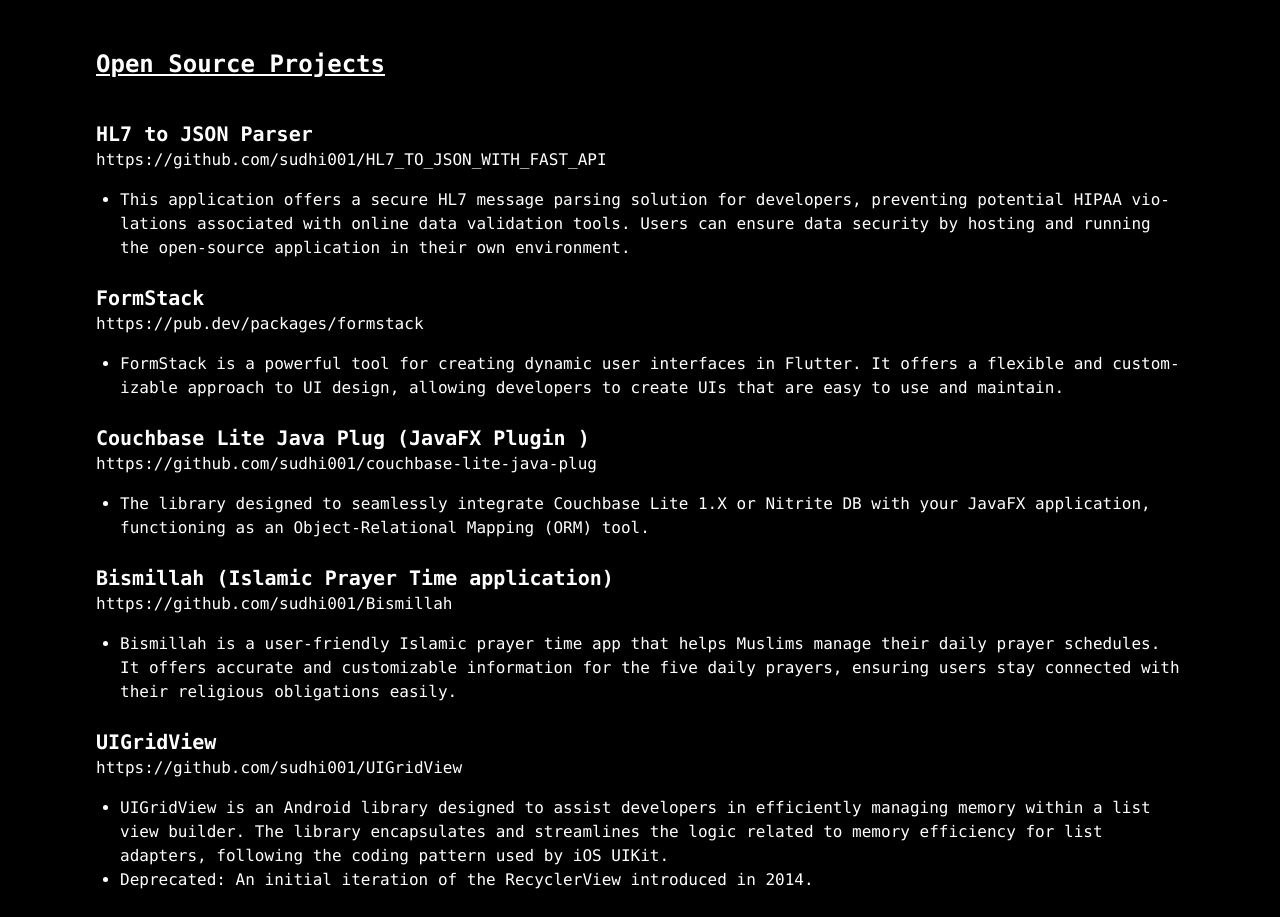
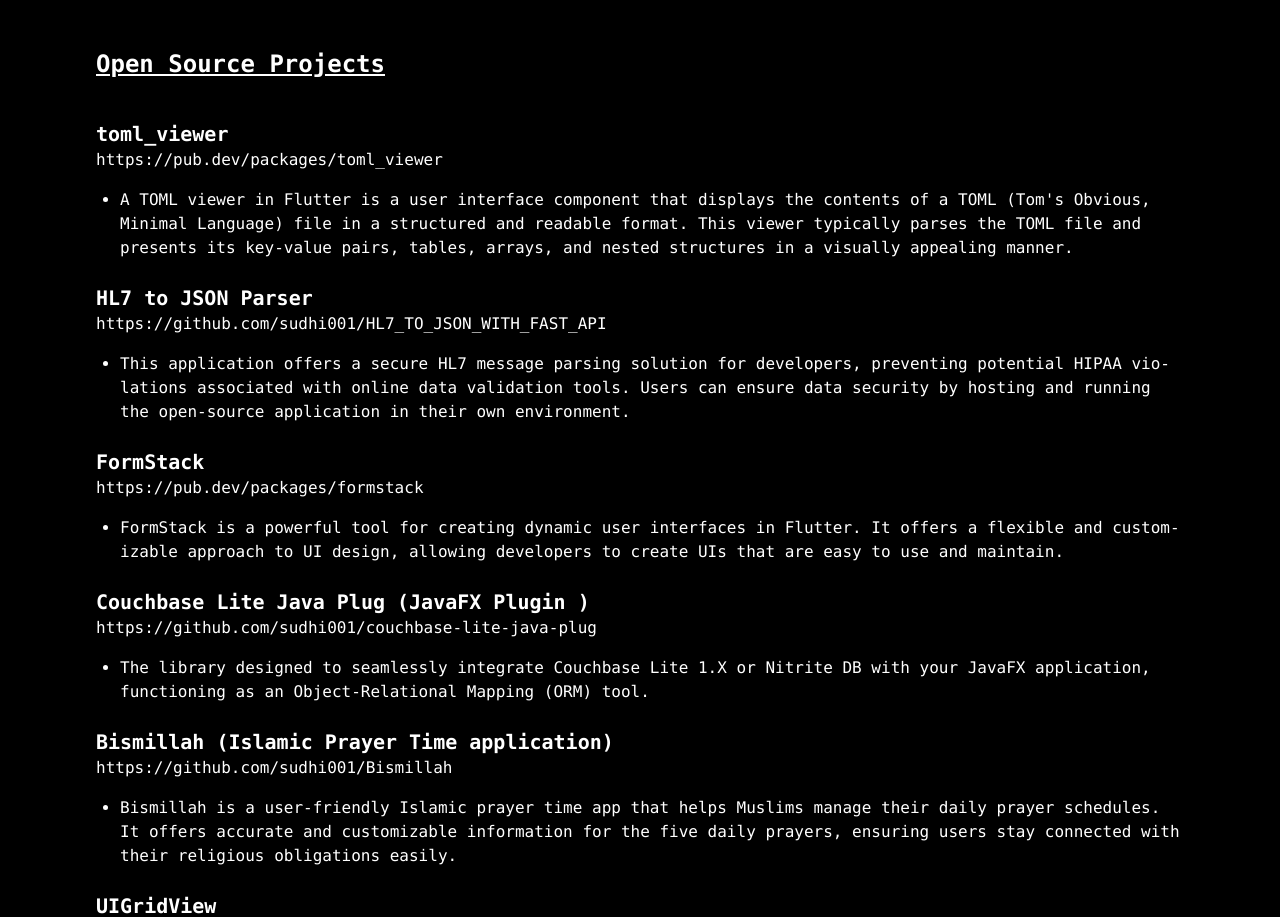
Before and after one commit to sudhi001/sudhi001.github.io, a Next.js app: page / in a window 1280 px wide. Shown: the part 1920-2837 px from the top of the page. Built offline with nearby package versions, Linux system fonts and the light colour scheme.

Commit message:
Readme updated

```diff
--- a/app/data.js
+++ b/app/data.js
@@ -113,6 +113,13 @@
     title:"Open Source Projects",
     data:[
       {
+        title:"toml_viewer",
+        descriptions:[
+          "A TOML viewer in Flutter is a user interface component that displays the contents of a TOML (Tom's Obvious, Minimal Language) file in a structured and readable format. This viewer typically parses the TOML file and presents its key-value pairs, tables, arrays, and nested structures in a visually appealing manner."
+        ],
+        href:"https://pub.dev/packages/toml_viewer"
+      },
+      {
         title:"HL7 to JSON Parser",
         descriptions:[
           "This application offers a secure HL7 message parsing solution for developers, preventing potential HIPAA violations associated with online data validation tools. Users can ensure data security by hosting and running the open-source application in their own environment."
--- a/next.config.js
+++ b/next.config.js
@@ -1,5 +1,5 @@
 /** @type {import('next').NextConfig} */
 const nextConfig = {
-    output: 'export'
+    // output: 'export'
 }
 module.exports = nextConfig
```
